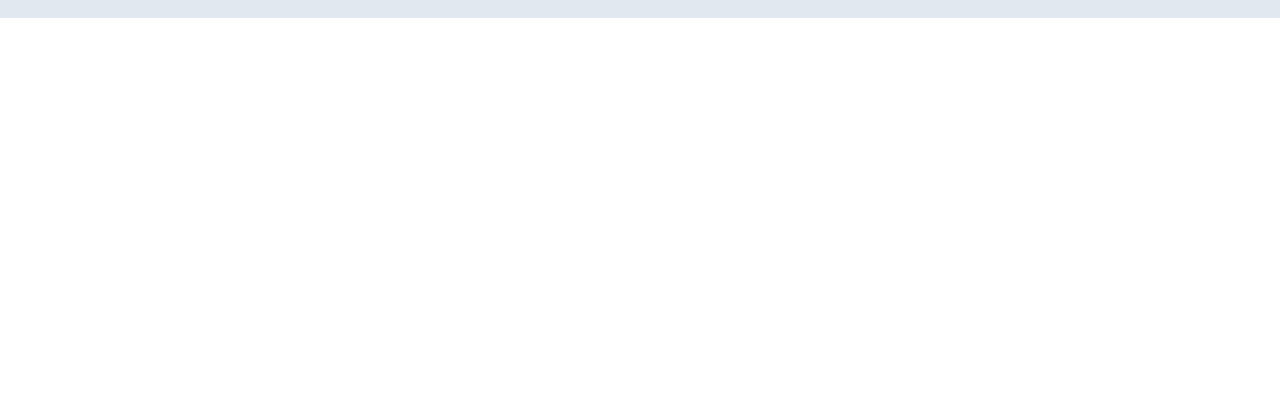
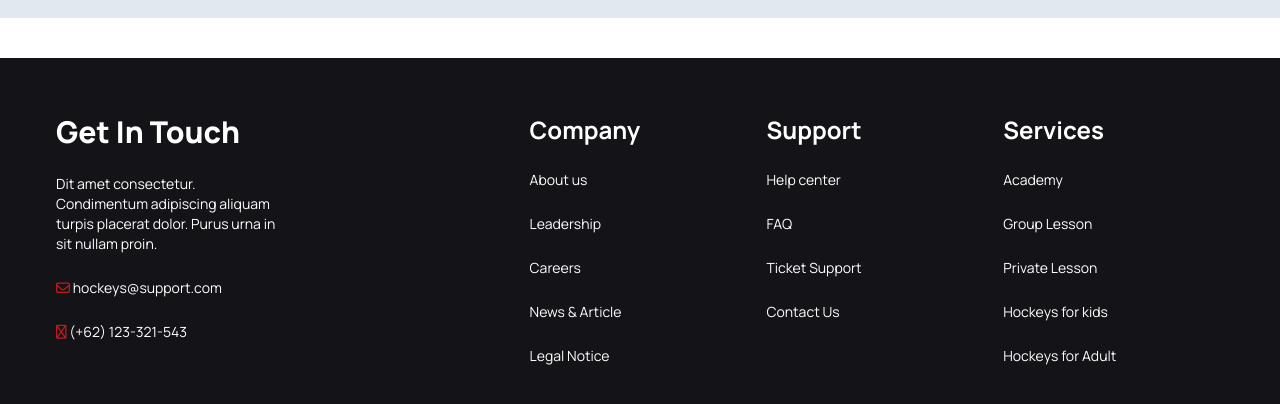
Before and after one commit to Akm-Azad/Hockeys-Club, a plain HTML site: page index.html in a window 1280 px wide. Shown: the part 6505-6909 px from the top of the page. Before the commit the page ends 6563 px from the top, so only its background shows below. Drawn offline with nearby package versions, Linux system fonts and the light colour scheme.

Commit message:
added footer

```diff
--- a/index.html
+++ b/index.html
@@ -483,6 +483,41 @@
 
 
     </main>
+    <footer class="max-w-full p-14 mx-auto bg-[#131318] text-[#FFF] flex justify-center items-center">
+        <div class="footer container mx-auto p-25 grid grid-cols-5 grid-rows-3">
+            <nav class="space-y-4 col-start-3 col-span-3  lg:col-start-1 lg:col-span-2">
+                <header class=" text-2xl lg:text-3xl font-extrabold">Get In Touch</header>
+                <p class="w-1/2">Dit amet consectetur. Condimentum  adipiscing aliquam turpis placerat dolor. Purus urna in sit nullam proin. </p>
+                <p> <i class="fa-regular text-red-700 fa-envelope"></i> hockeys@support.com</p>
+                <p><i class="fa-regular  text-red-700 fa-phone"></i> (+62) 123-321-543</p>
+              </nav>
+              <nav class="space-y-4  col-start-2 col-span-2  lg:col-start-3 lg:col-span-1">
+                  <header class="text-xl lg:text-2xl font-bold">Company</header>
+                  <a class="link link-hover">About us</a>
+                  <a class="link link-hover">Leadership</a>
+                  <a class="link link-hover">Careers</a>
+                  <a class="link link-hover">News & Article</a>
+                  <a class="link link-hover">Legal Notice</a>
+                </nav>
+                <nav class="space-y-4 col-start-4 col-span-2 lg:col-start-4 lg:col-span-1">
+                  <header class="text-xl lg:text-2xl font-bold">Support</header>
+                  <a class="link link-hover">Help center</a>
+                  <a class="link link-hover">FAQ</a>
+                  <a class="link link-hover">Ticket Support</a>
+                  <a class="link link-hover">Contact Us</a>
+                </nav>
+
+              <nav class="space-y-4 col-start-3 col-span-2 lg:col-start-5 lg:col-span-1">
+                <header class="text-xl lg:text-2xl font-bold">Services</header>
+                <a class="link link-hover">Academy</a>
+                <a class="link link-hover">Group Lesson</a>
+                <a class="link link-hover">Private Lesson</a>
+                <a class="link link-hover">Hockeys for kids</a>
+                <a class="link link-hover">Hockeys for Adult</a>
+              </nav>
+        </div>
+
+      </footer>
 
 
 </body>
```
